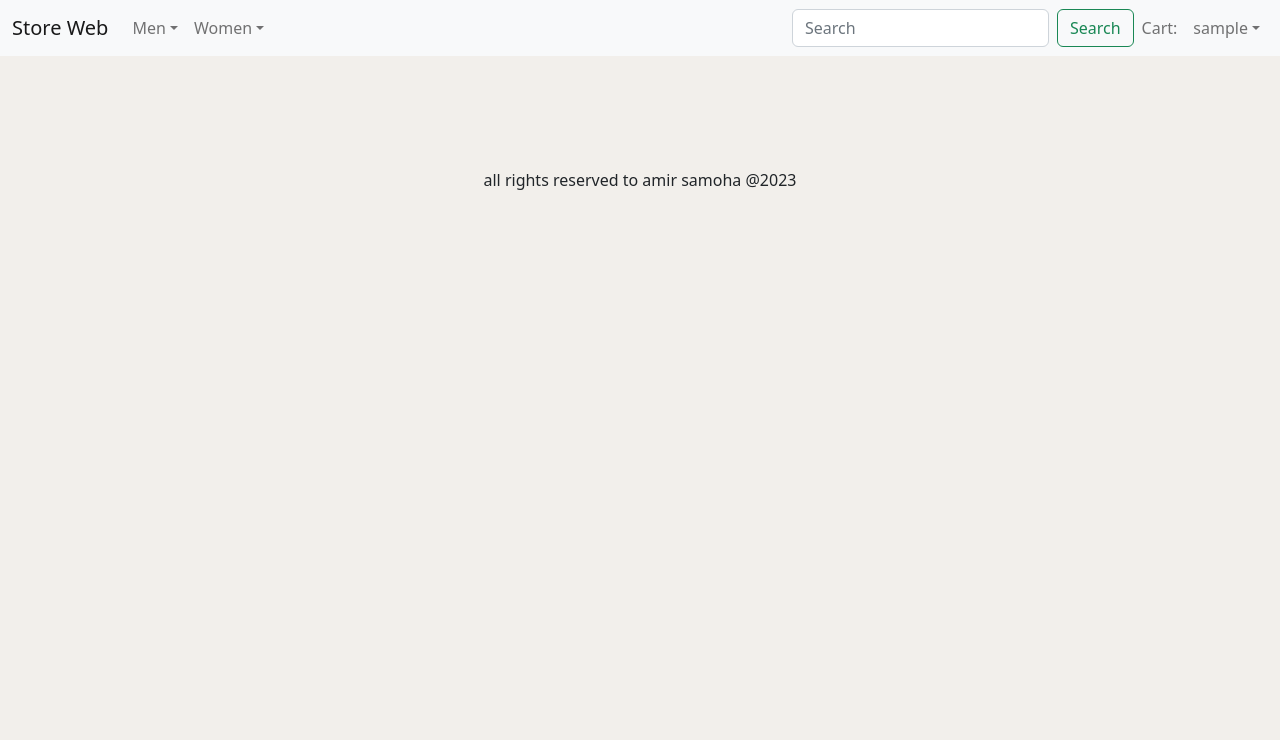
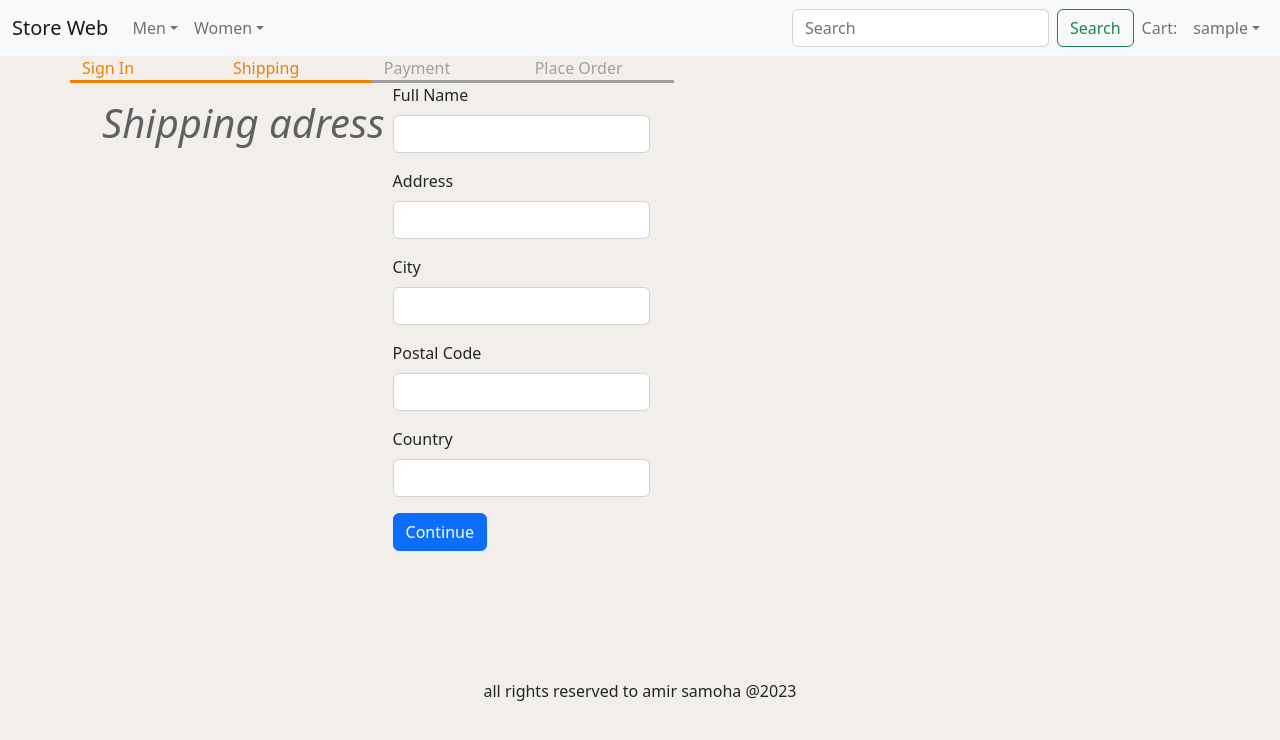
Before and after one commit to AmirSamoha/shopReact, a React (Create React App) app in the folder shop/: page /shipping in a window 1280 px wide. Shown: the top 740 px of the page. Built offline with nearby package versions, Linux system fonts and the light colour scheme; sample sign-in values are in the browser's storage.

Commit message:
shipping and payment pages

```diff
--- a/shop/src/App.js
+++ b/shop/src/App.js
@@ -3,17 +3,17 @@ import { BrowserRouter, Routes, Route } from "react-router-dom";
 import HomeScreen from "./screen/HomeScreen";
 import ProductScreen from "./screen/ProductScreen";
 //bootstrap
-import { Container, ToastContainer } from "react-bootstrap";
+import { Container } from "react-bootstrap";
 import NavHome from "./components/NavHome";
 import CartScreen from "./screen/CartScreen";
 import SinginScreen from "./screen/SinginScreen";
-import 'react-toastify/dist/ReactToastify.css';
+import ShippingAddressScreen from "./screen/ShippingAddressScreen";
+
 
 function App() {
   return (
     <BrowserRouter>
       <div className="flex-colum site-container">
-        <ToastContainer position="top-center" limit={1} />
         <header className="App-header">
           <NavHome />
         </header>
@@ -23,7 +23,8 @@ function App() {
             <Routes>
               <Route path="/product/:slug" element={<ProductScreen />} />
               <Route path="/cart" element={<CartScreen />} />
-              <Route path="/signin" element={<SinginScreen/>} />
+              <Route path="/signin" element={<SinginScreen />} />
+              <Route path="/shipping" element={<ShippingAddressScreen />} />
               <Route path="/" element={<HomeScreen />} />
             </Routes>
           </Container>
--- a/shop/src/Store.js
+++ b/shop/src/Store.js
@@ -11,9 +11,18 @@ const initialState = {
   null, // אם לא נתחיל מצב התחלתי של מידע על המשתמש במצב ריק
 
   //cart initialState
-  cart: {cartItems: localStorage.getItem('cartItems') ? //נבדוק אם נשמר לנו בלוקל מידע אם כן נחזיר אותו אם לא נחזור למצב התחלתי עגלה ריקה
+  cart: {
+
+  //shippung address initialState
+  shippingAddress: localStorage.getItem('shippingAddress') ? // נבדוק אם יש לנו נתונים של כתובת המשלוח בלוקל סטורץ
+  JSON.parse(localStorage.getItem('shippingAddress')) :
+  [],
+
+  //cart items initialState
+  cartItems: localStorage.getItem('cartItems') ? //נבדוק אם נשמר לנו בלוקל מידע אם כן נחזיר אותו אם לא נחזור למצב התחלתי עגלה ריקה
   JSON.parse(localStorage.getItem('cartItems')) :
-  [], },};
+  [], }
+};
 
 const reducer = (state, action) => {
   switch (action.type) {
@@ -36,8 +45,12 @@ const reducer = (state, action) => {
     case "USER_SIGNIN":
       return { ...state, userInfo: action.payload};
 
+    case "SAVE_SHIPPING_ADDRESS":
+      return{...state, cart:{...state.cart, shippingAddress: action.payload }};
+
     case "USER_SIGNOUT":
-      return { ...state, userInfo: null };
+      return { ...state, userInfo: null, cart:{cartItems:[], shippingAddress:{},},
+      };
 
 
     default:
--- /dev/null
+++ b/shop/src/components/CheckSteps.js
@@ -0,0 +1,22 @@
+import React from "react";
+import { Col, Row } from "react-bootstrap";
+
+/**
+In each conditional processing we check a condition who
+(step 1, step 2, step 3, step 4) is true and its design (style) will be active,
+other it will be disabled.*/
+
+const CheckSteps = (props) => {
+  return (
+    <div>
+      <Row className="checkout-steps">
+        <Col className={props.step1 ? 'active' : ''}>Sign In</Col>
+        <Col className={props.step2 ? 'active' : ''}>Shipping</Col>
+        <Col className={props.step3 ? 'active' : ''}>Payment</Col>
+        <Col className={props.step4 ? 'active' : ''}>Place Order</Col>
+      </Row>
+    </div>
+  );
+};
+
+export default CheckSteps;
--- a/shop/src/components/NavHome.js
+++ b/shop/src/components/NavHome.js
@@ -20,6 +20,7 @@ const NavHome = (props) => {
   const signOutHendler = () => {
     ctxDispatch({ type: "USER_SIGNOUT" });
     localStorage.removeItem("userInfo"); // נמחק את כל הנתונים הקיימים על המשתמש בלוקל סטורץ
+    localStorage.removeItem("shippingAddress"); // נמחק את כל הנתונים הקיימים על הכתובת  בלוקל סטורץ
     window.location.href = "/signin"; // שהדפדפן ינווט לדף"/signin"
   };
 
--- a/shop/src/index.css
+++ b/shop/src/index.css
@@ -5,7 +5,6 @@ body {
     sans-serif;
   -webkit-font-smoothing: antialiased;
   -moz-osx-font-smoothing: grayscale;
-
 }
 
 code {
@@ -13,20 +12,20 @@ code {
     monospace;
 }
 
-h1{
+h1 {
   text-align: center;
   font-style: italic;
   margin: 2rem 0.5rem 0.5rem;
   opacity: 0.7;
 }
 
-.description{
+.description {
   opacity: 0.7;
 }
 
 .site-container {
   min-height: 100vh;
-  background-color:rgb(242, 239, 235);
+  background-color: rgb(242, 239, 235);
 }
 
 .link {
@@ -34,8 +33,6 @@ h1{
   text-decoration: none;
   color: black;
 }
-
-
 
 .products {
   display: flex;
@@ -59,28 +56,25 @@ main {
   flex: 1;
 }
 
-.footer{
+.footer {
   text-align: center;
   margin-top: 7rem;
-
 }
 
-.img-item{
+.img-item {
   max-width: 90%;
   padding-top: 2rem;
-
 }
-.info{
+.info {
   padding: 2rem;
   max-width: 90%;
-
 }
-.container{
+.container {
   display: flex;
   flex-wrap: wrap;
 }
 
-.indexOfProduct{
+.indexOfProduct {
   position: absolute;
   top: 0;
   left: 0;
@@ -92,15 +86,21 @@ main {
   color: white;
 }
 
-
-
-.cart-items{
+.cart-items {
   padding: 2rem;
   margin: 1rem;
   background-color: rgb(186, 231, 231);
-
 }
 
 .small-container {
   max-width: 600px;
 }
+
+ .checkout-steps > div { /* when the step in display */
+  border-bottom: 0.2rem solid #a0a0a0;
+  color: #a0a0a0;
+}
+.checkout-steps > div.active { /* when the step in active */
+  border-bottom: 0.2rem solid #f08000;
+  color: #f08000;
+}
--- /dev/null
+++ b/shop/src/screen/ShippingAddressScreen.js
@@ -0,0 +1,110 @@
+import React, { useContext, useEffect, useState } from "react";
+import { Button, Form } from "react-bootstrap";
+import { Helmet } from "react-helmet-async";
+import { Store } from "../Store";
+import { useNavigate } from "react-router-dom";
+import CheckSteps from "../components/CheckSteps";
+
+const ShippingAddressScreen = () => {
+  //store
+  const { state, dispatch: ctxDispatch } = useContext(Store);
+  const {
+    userInfo,
+    cart: { shippingAddress },
+  } = state;
+
+  const navigate = useNavigate();
+
+  const [fullName, setFullName] = useState(shippingAddress.fullName || "");
+  const [address, setAddress] = useState(shippingAddress.address || "");
+  const [city, setCity] = useState(shippingAddress.city || "");
+  const [postalCode, setPostalCode] = useState(
+    shippingAddress.postalCode || ""
+  );
+  const [country, setCountry] = useState(shippingAddress.country || "");
+
+  useEffect(() => {
+    //אם אין משתמש מחובר נחזור לעמוד הרישום
+    if (!userInfo) {
+      navigate("/signin?redirect=/shipping");
+    }
+  }, [userInfo, navigate]);
+
+  const submitHendler = (e) => {
+    e.preventDefault();
+
+    ctxDispatch({
+      type: "SAVE_SHIPPING_ADDRESS",
+      payload: { fullName, address, city, postalCode, country },
+    });
+
+    localStorage.setItem(
+      "shippingAddress",
+      JSON.stringify({ fullName, address, city, postalCode, country })
+    );
+
+    navigate("/payment");
+  };
+
+  return (
+    <div>
+      <Helmet> Shipping adress</Helmet>
+      <CheckSteps step1 step2></CheckSteps>
+
+      <div className="container small-container">
+        <h1 className="my-3"> Shipping adress </h1>
+
+        <form onSubmit={submitHendler}>
+          <Form.Group className="mb-3" controlId="fullName">
+            <Form.Label>Full Name</Form.Label>
+            <Form.Control
+              value={fullName}
+              onChange={(e) => setFullName(e.target.value)}
+              required
+            />
+          </Form.Group>
+
+          <Form.Group className="mb-3" controlId="address">
+            <Form.Label>Address</Form.Label>
+            <Form.Control
+              value={address}
+              onChange={(e) => setAddress(e.target.value)}
+              required
+            />
+          </Form.Group>
+          <Form.Group className="mb-3" controlId="city">
+            <Form.Label>City</Form.Label>
+            <Form.Control
+              value={city}
+              onChange={(e) => setCity(e.target.value)}
+              required
+            />
+          </Form.Group>
+          <Form.Group className="mb-3" controlId="postalCode">
+            <Form.Label>Postal Code</Form.Label>
+            <Form.Control
+              value={postalCode}
+              onChange={(e) => setPostalCode(e.target.value)}
+              required
+            />
+          </Form.Group>
+          <Form.Group className="mb-3" controlId="country">
+            <Form.Label>Country</Form.Label>
+            <Form.Control
+              value={country}
+              onChange={(e) => setCountry(e.target.value)}
+              required
+            />
+          </Form.Group>
+          <div className="mb-3">
+            <Button variant="primary" type="submit">
+              Continue
+            </Button>
+          </div>
+        </form>
+      </div>
+    </div>
+  );
+};
+
+export default ShippingAddressScreen;
--- a/shop/src/screen/SinginScreen.js
+++ b/shop/src/screen/SinginScreen.js
@@ -4,7 +4,10 @@ import {Container, Form, Button} from 'react-bootstrap';
 import axios from 'axios';
 import { useContext, useEffect, useState } from 'react';
 import { Store } from '../Store';
-import { toast } from 'react-toastify';
+import { toast, ToastContainer } from 'react-toastify';
+import 'react-toastify/dist/ReactToastify.css';
+
+
 
 
 const SinginScreen = () => {
@@ -36,10 +39,16 @@ const SinginScreen = () => {
 
             ctxDispatch({type: 'USER_SIGNIN', payload: data});
             localStorage.setItem('userInfo', JSON.stringify(data));
+
             Navigate( redirect || '/' );
 
+
         } catch(err) {
-            toast.error(err);
+            toast.error('The user Not exists in the system ', {
+                autoClose: 3000, // notification will close after 3 seconds
+                closeButton: true, // display a close button
+
+              });
 
         }
 
@@ -48,6 +57,7 @@ const SinginScreen = () => {
     return (
         <div>
         <Container className="small-container">
+        <ToastContainer position='top-center' limit={1}/>
             <Helmet>
                 <title>Sign In</title>
             </Helmet>
```
